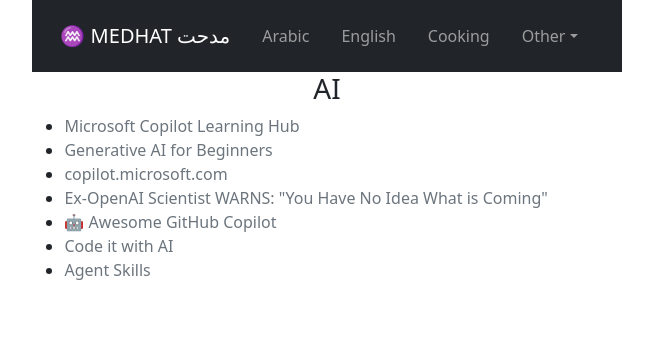
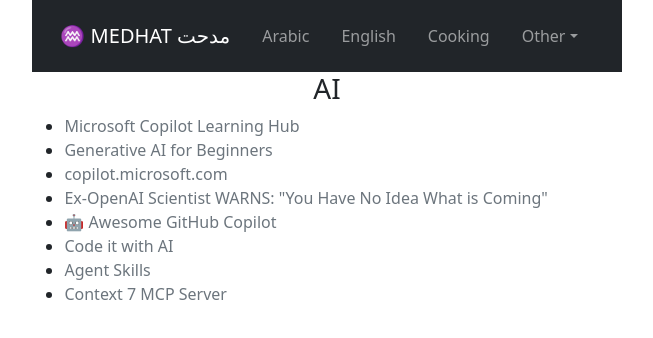
Before and after one commit to medhatelmasry/medhatelmasry.github.io, a React (Vite) app: page /ai in a window 1280 px wide. Shown: the top 338 px of the page, without its empty margins (313-966 px from the left). Built offline with nearby package versions, Linux system fonts and the light colour scheme.

Commit message:
contect 7 mcp server in AP

```diff
--- a/src/pages/AI.tsx
+++ b/src/pages/AI.tsx
@@ -36,6 +36,10 @@ const AiPage = () => {
           <a className="text-decoration-none link-secondary"
             href="https://agentskills.io/home">Agent Skills</a>
         </li>
+        <li>
+          <a className="text-decoration-none link-secondary"
+            href="https://upstash.com/blog/context7-mcp">Context 7 MCP Server</a>
+        </li>
       </ul>
     </section>
   );
```
